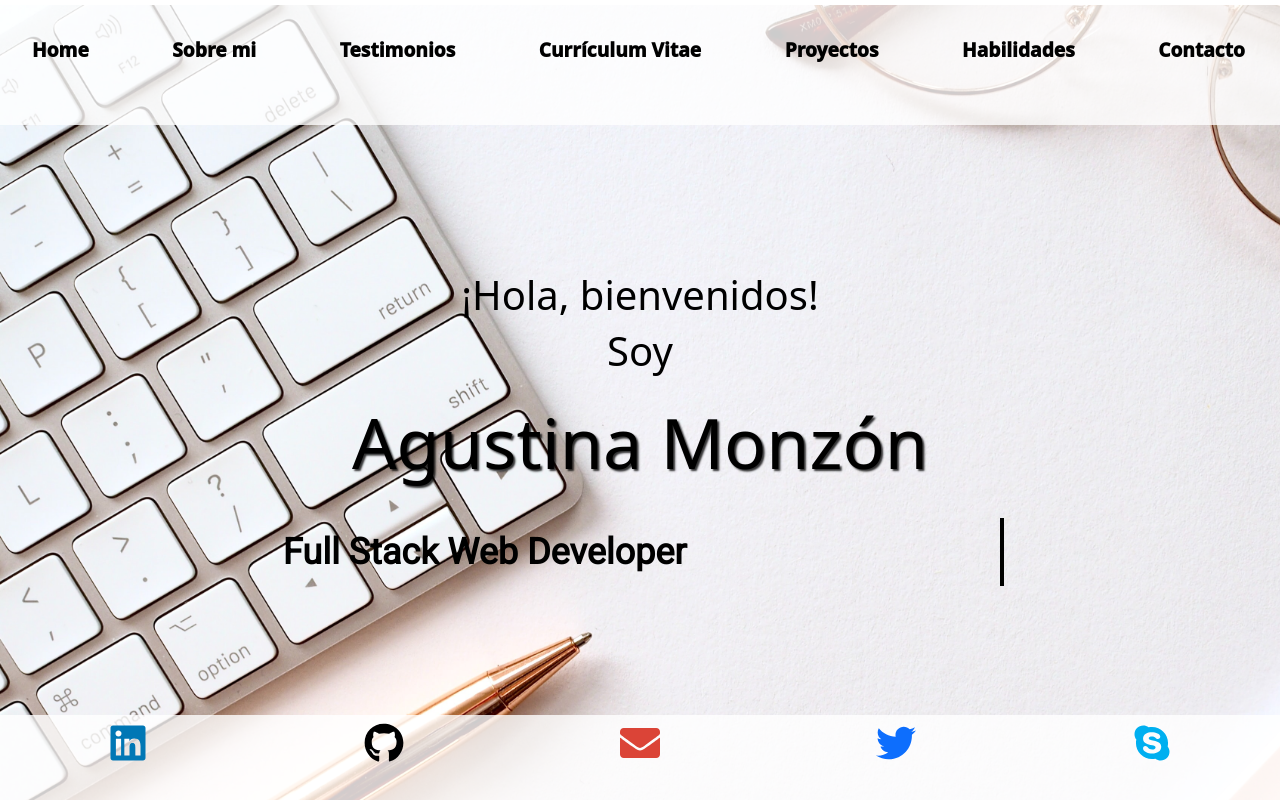
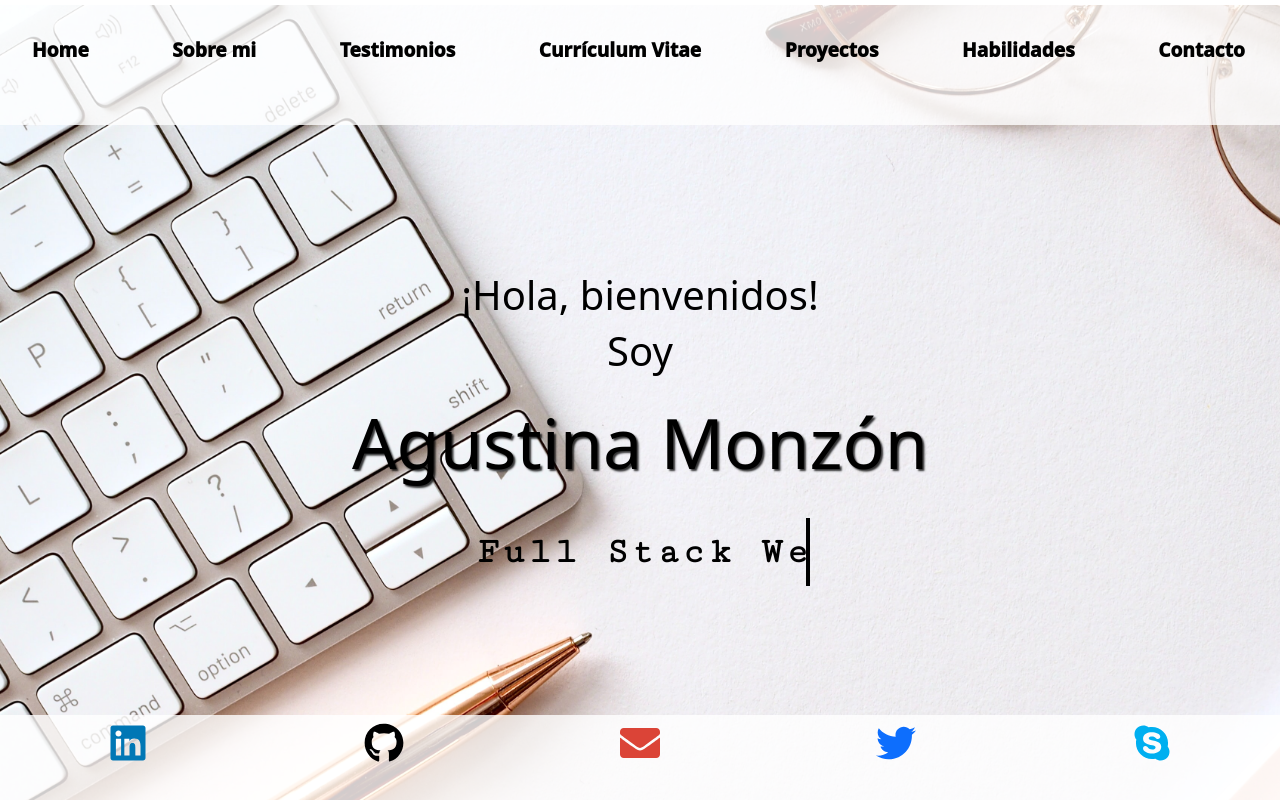
Before and after one commit to AgustinaMonzon/portfolioAgus, a React (Create React App) app: page / in a window 1280 px wide. Shown: the top 800 px of the page. Built offline with nearby package versions, Linux system fonts and the light colour scheme; a web font is replaced by a local one.

Commit message:
Update Home.css

```diff
--- a/src/Components/Home/Home.css
+++ b/src/Components/Home/Home.css
@@ -1,5 +1,4 @@
-@import url('https://fonts.googleapis.com/css2?family=Roboto&display=swap');
-
+@import url("https://fonts.googleapis.com/css2?family=Cutive+Mono&display=swap");
 .presentación {
   max-width: 1400px;
   height: 160vh;
@@ -28,18 +27,20 @@
 }
 
 .escritura {
- font-size: 36px;
-  font-family: 'Roboto', sans-serif;
+  font-size: 36px;
+  font-family: 'Cutive Mono', monospace;
   color: rgb(0, 0, 0);
   display: block;
   border-right: 4px solid;
-  width: 60ch;
+  width: 26ch;
   font-weight: 600;
   white-space: nowrap;
   animation: tipado 8s steps(25) alternate infinite;
   overflow: hidden;
   transition: translateY(50px);
+  letter-spacing: 4px;
 }
+
 
 
 @keyframes tipado {
```
